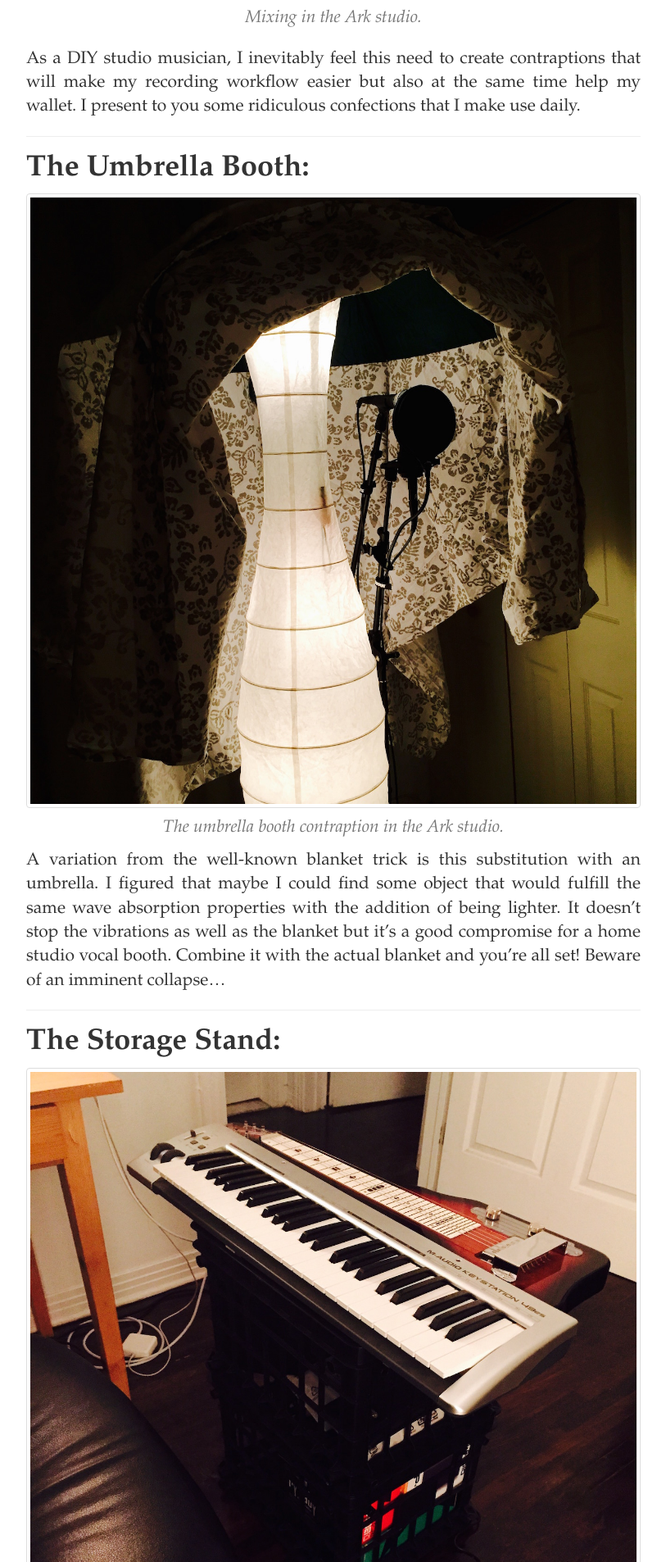
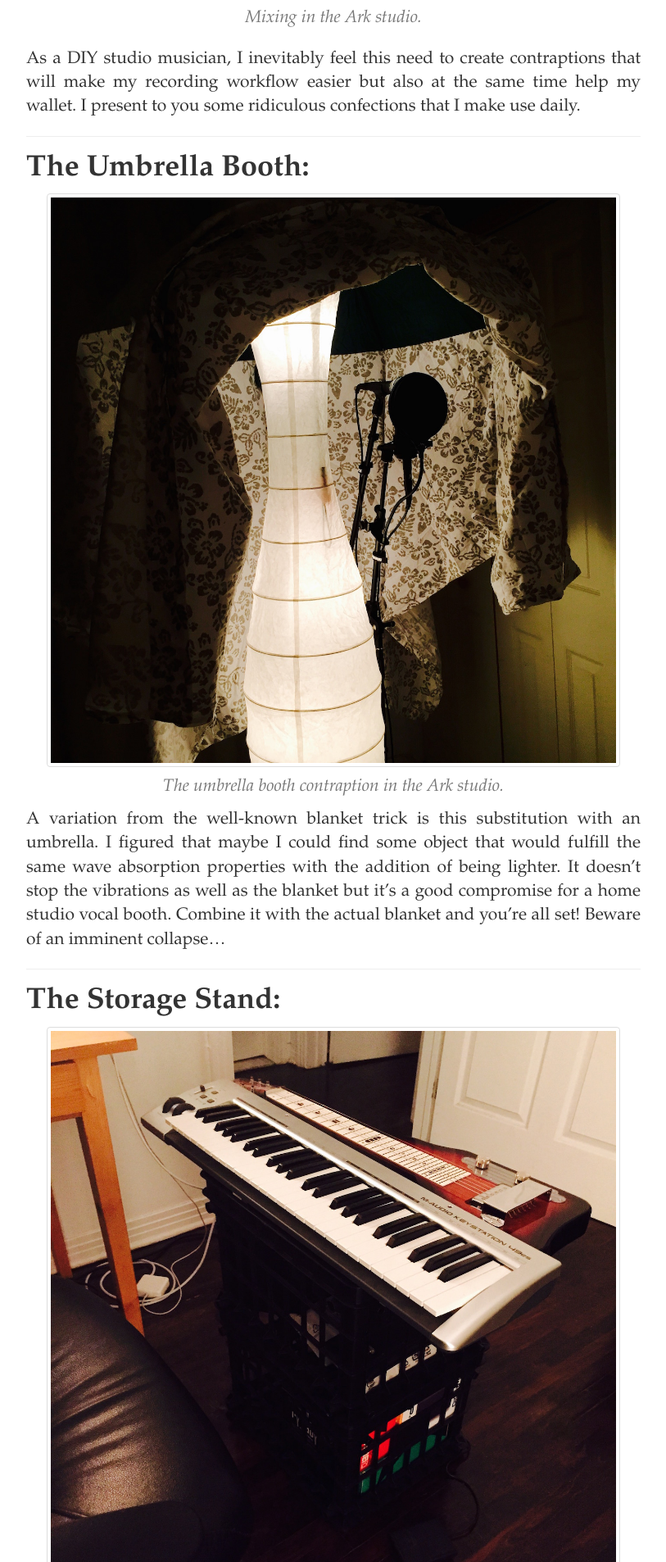
Before and after one commit to noahsarkmusic/noahsarkmusic.github.io, a Jekyll site: the page built from _posts/2015-03-15-whats-that-thing-weird-studio-hacks-i-confected.markdown, in a window 1280 px wide. Shown: the part 793-2699 px from the top of the page at 82% size, without its empty margins (233-1046 px from the left). Built offline with Jekyll 4.4.1, drawn with Linux system fonts in a browser that asks for light colours; some web fonts are replaced; comment, search, counter and statistics services are not loaded.

Commit message:
Fixed pic size in post

```diff
--- a/_posts/2015-02-15-my-generation-only-edm.markdown
+++ b/_posts/2015-02-15-my-generation-only-edm.markdown
@@ -14,7 +14,7 @@ Last month, I received a beautiful photography book by [Bruno Ducourant](http://
 
 The book however, is not just a slideshow of vintage rock pictures. It comes with a narrative description of Ducourant’s adventures, a genuine fan, during the era when all it took to be cool was to rock and roll. Half-conscious of the phenomenon the photographer was witnessing, he immortalized what was to become the most precious moments in rock history.
 
-![Page, Clapton, King](/media/pageclaptonking.jpg){: .img-thumbnail .img-responsive}
+![Page, Clapton, King](/media/pageclaptonking.jpg){: .img-thumbnail .img-responsive .img-constraint .center-block}
 
 _Jimmy Page, Eric Clapton, B. B. King. Photo courtesy of Bruno Ducourant._
 {: .text-center .text-muted}
--- a/_posts/2015-03-15-whats-that-thing-weird-studio-hacks-i-confected.markdown
+++ b/_posts/2015-03-15-whats-that-thing-weird-studio-hacks-i-confected.markdown
@@ -14,7 +14,7 @@ As a DIY studio musician, I inevitably feel this need to create contraptions tha
 
 # __The Umbrella Booth:__
 
-![Umbrella Booth](/media/booth.jpg){: .img-thumbnail .img-responsive}
+![Umbrella Booth](/media/booth.jpg){: .img-thumbnail .img-responsive .img-constraint .center-block}
 
 _The umbrella booth contraption in the Ark studio._
 {: .text-center .text-muted}
@@ -25,7 +25,7 @@ A variation from the well-known blanket trick is this substitution with an umbre
 
 # __The Storage Stand:__
 
-![Storage Stand](/media/stand.jpg){: .img-thumbnail .img-responsive}
+![Storage Stand](/media/stand.jpg){: .img-thumbnail .img-responsive .img-constraint .center-block}
 
 _The storage stand contraption in the Ark studio._
 {: .text-center .text-muted}
@@ -36,7 +36,7 @@ I needed a stand for my keyboard and lap steel but as you might know, these are
 
 # __The Cable Clothes Rack:__
 
-![Cable Clothes Rack](/media/cables.jpg){: .img-thumbnail .img-responsive}
+![Cable Clothes Rack](/media/cables.jpg){: .img-thumbnail .img-responsive .img-constraint .center-block}
 
 _The cable clothes rack contraption in the Ark studio._
 {: .text-center .text-muted}
```
